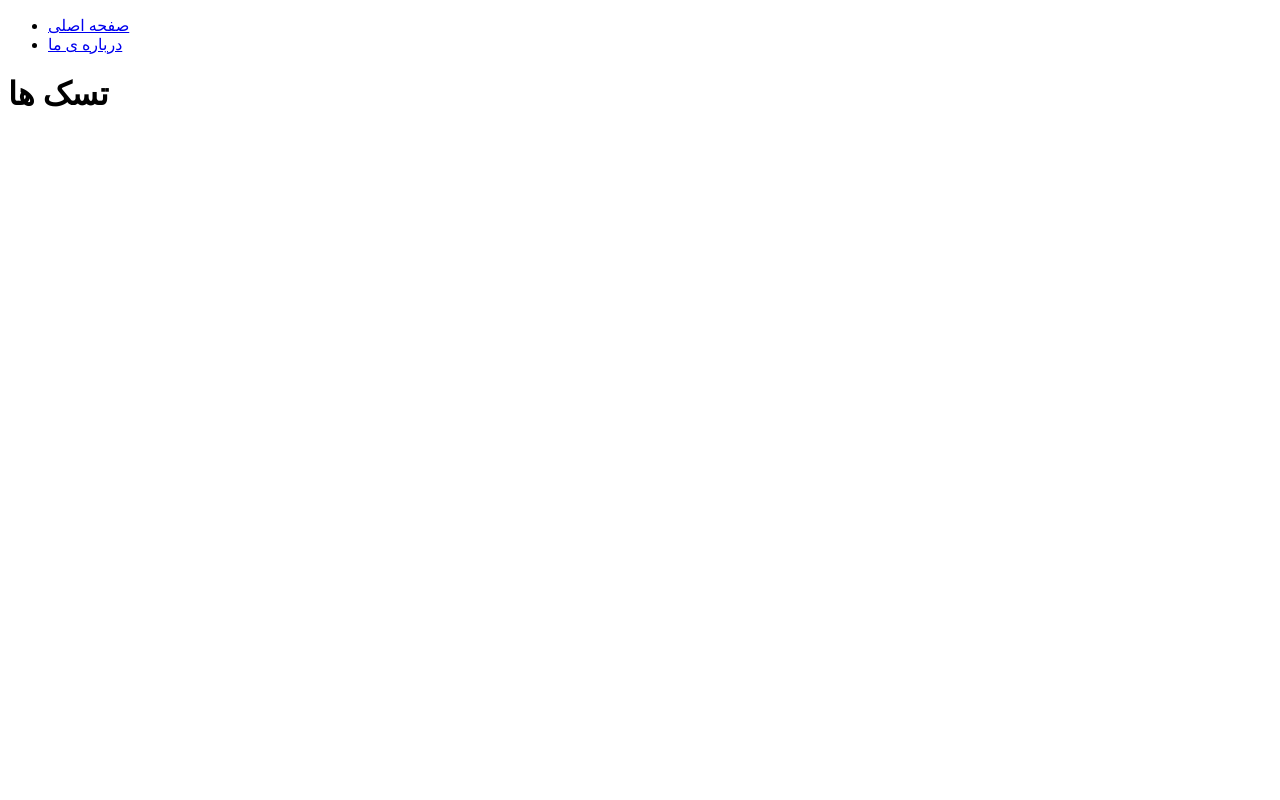
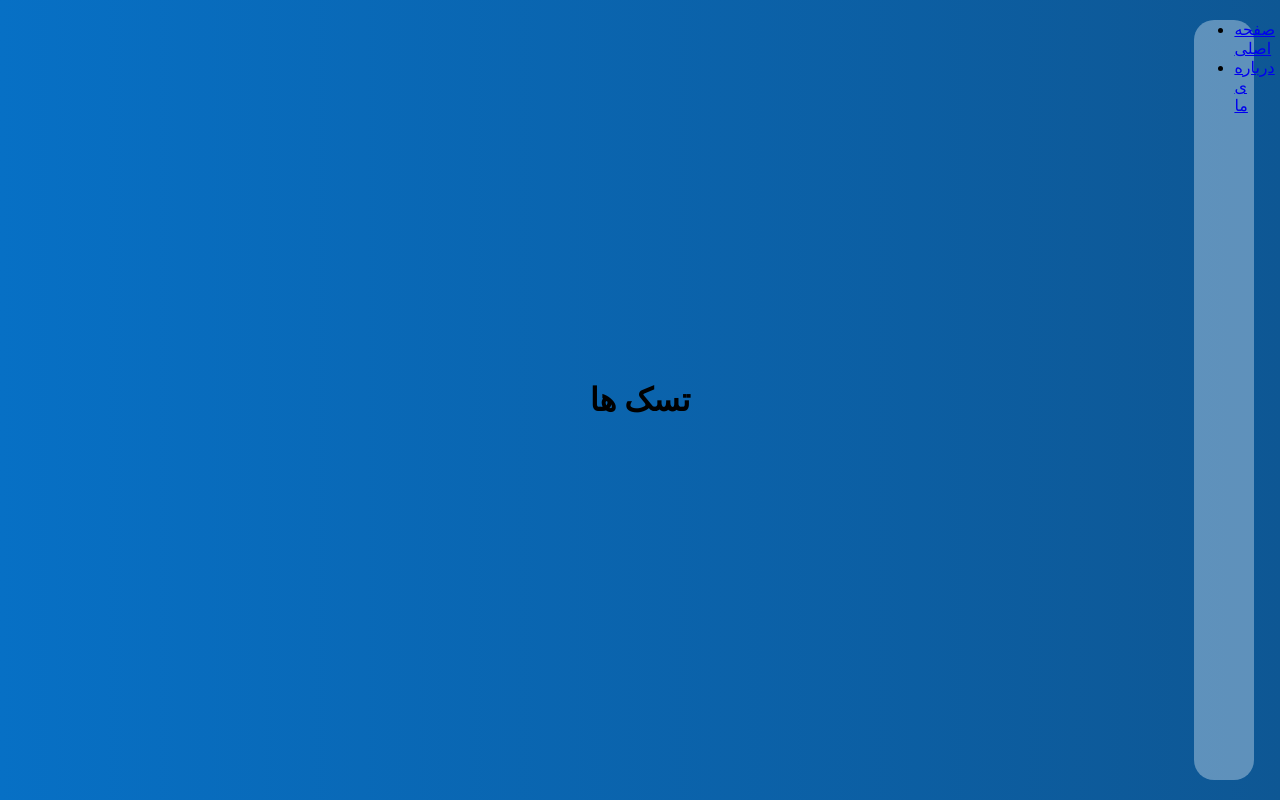
Before and after one commit to artin231/TaskManager-with-React-js, a React (Vite) app in the folder TaskManager/: page / in a window 1280 px wide. Built offline with nearby package versions, Linux system fonts and the light colour scheme.

Commit message:
starting the main page styles

```diff
--- /dev/null
+++ b/TaskManager/src/css/main.css
@@ -0,0 +1,31 @@
+body {
+    background: linear-gradient(270deg, #0e5794, #0770c5);
+    height: 100vh;
+    width: 100%;
+}
+
+* {
+    margin: 0;
+}
+
+#root,
+.container {
+    width: 100%;
+    height: 100%;
+
+}
+
+.container {
+    display: flex;
+    align-items: center;
+    justify-content: center;
+}
+
+header{
+    width: 60px;
+    height: 95%;
+    position: fixed;
+    right: 2%;
+    background-color: rgba(240, 248, 255, 0.356);
+    border-radius: 20px;
+}
--- a/TaskManager/src/pages/HomePage.jsx
+++ b/TaskManager/src/pages/HomePage.jsx
@@ -1,4 +1,5 @@
 import Header from "../components/Header"
+import '../css/main.css'
 
 let HomePage = () => {
     return (
@@ -6,14 +7,7 @@ let HomePage = () => {
             <Header />
             <div className="TasksBox">
                 <h1>تسک ها</h1>
-                <div className="TaskList">
-                    <div className="task">
-                        <div className="left">
-                        <h1 className="task_title"></h1>
-                        <h1 className="task_status"></h1>
-                        </div>
-                    </div>
-                </div>
+
             </div>
         </div>
 
```
